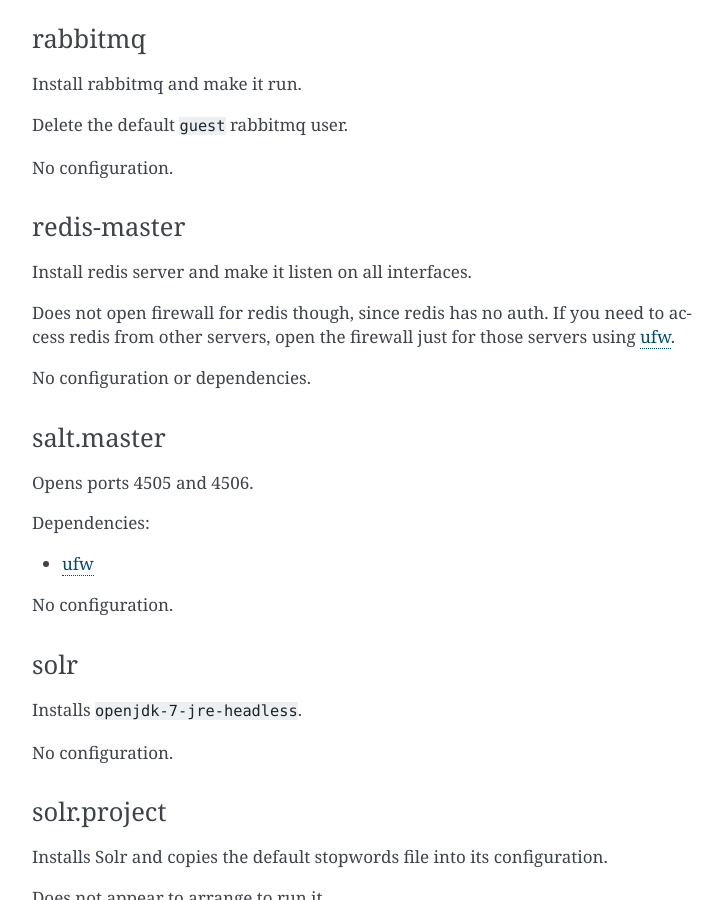
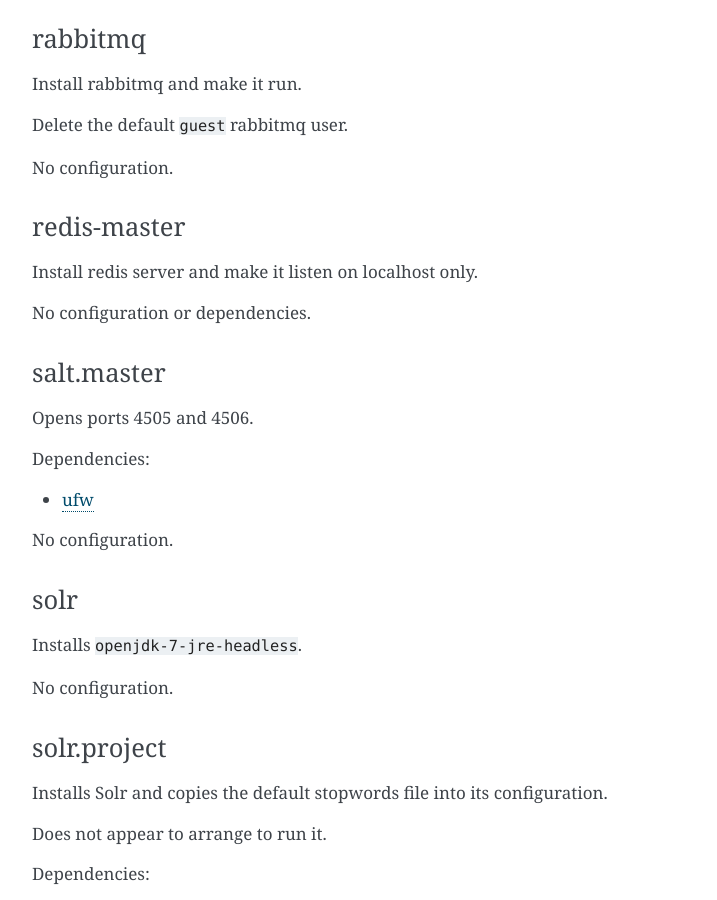
Before and after one commit to caktus/guidebook, a Sphinx documentation site: the page built from source/margarita/states.rst, in a window 1280 px wide and 900 px high, scrolled down 10176 px. Shown: the whole window, without its empty margins (388-1105 px from the left). Built offline with Sphinx 7.4.7, drawn with Linux system fonts in a browser that asks for light colours.

Commit message:
Redis-master will only listen on localhost

```diff
--- a/source/margarita/states.rst
+++ b/source/margarita/states.rst
@@ -544,11 +544,7 @@
 redis-master
 ~~~~~~~~~~~~
 
-Install redis server and make it listen on all interfaces.
-
-Does not open firewall for redis though, since redis has no auth.
-If you need to access redis from other servers, open the firewall
-just for those servers using :ref:`ufw`.
+Install redis server and make it listen on localhost only.
 
 No configuration or dependencies.
 
```
